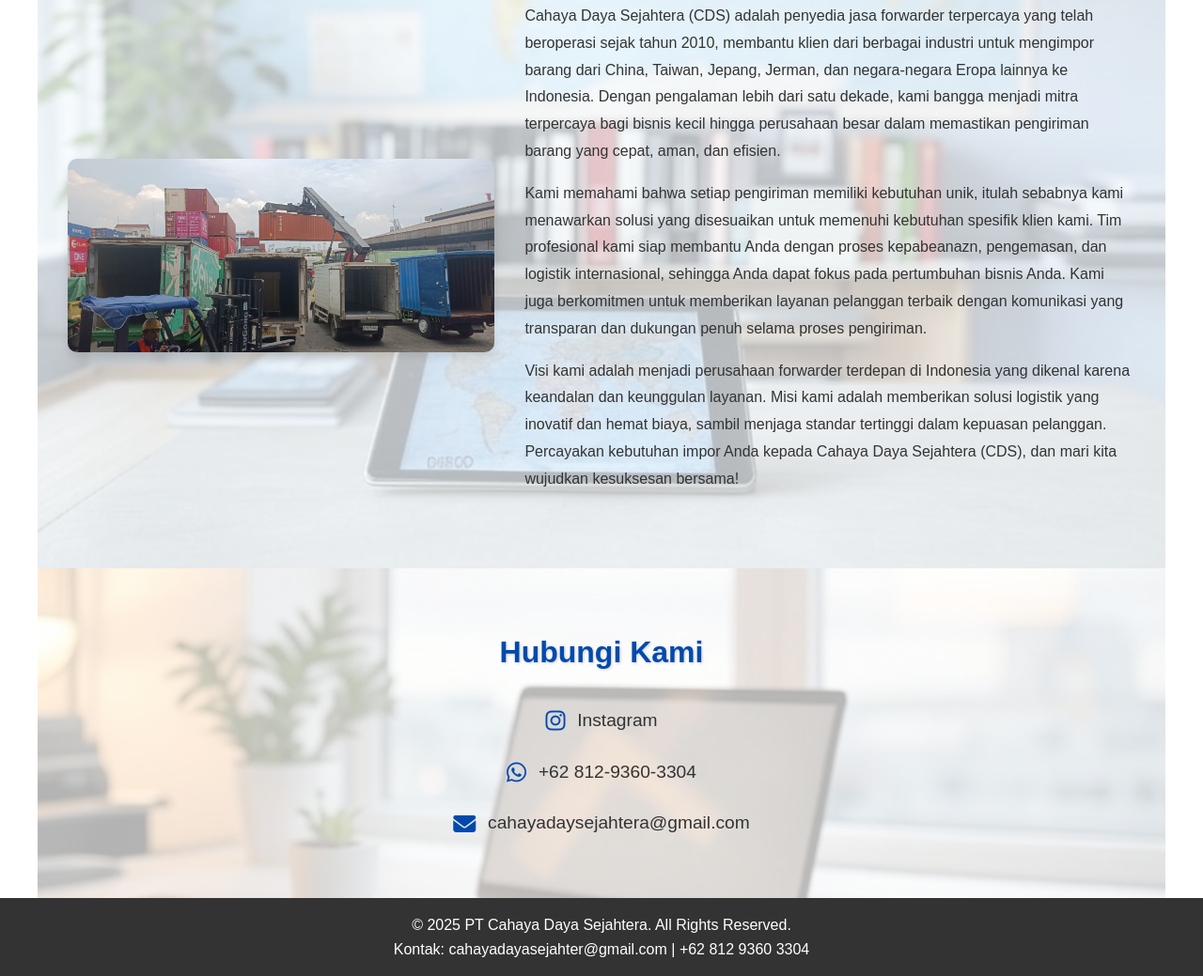
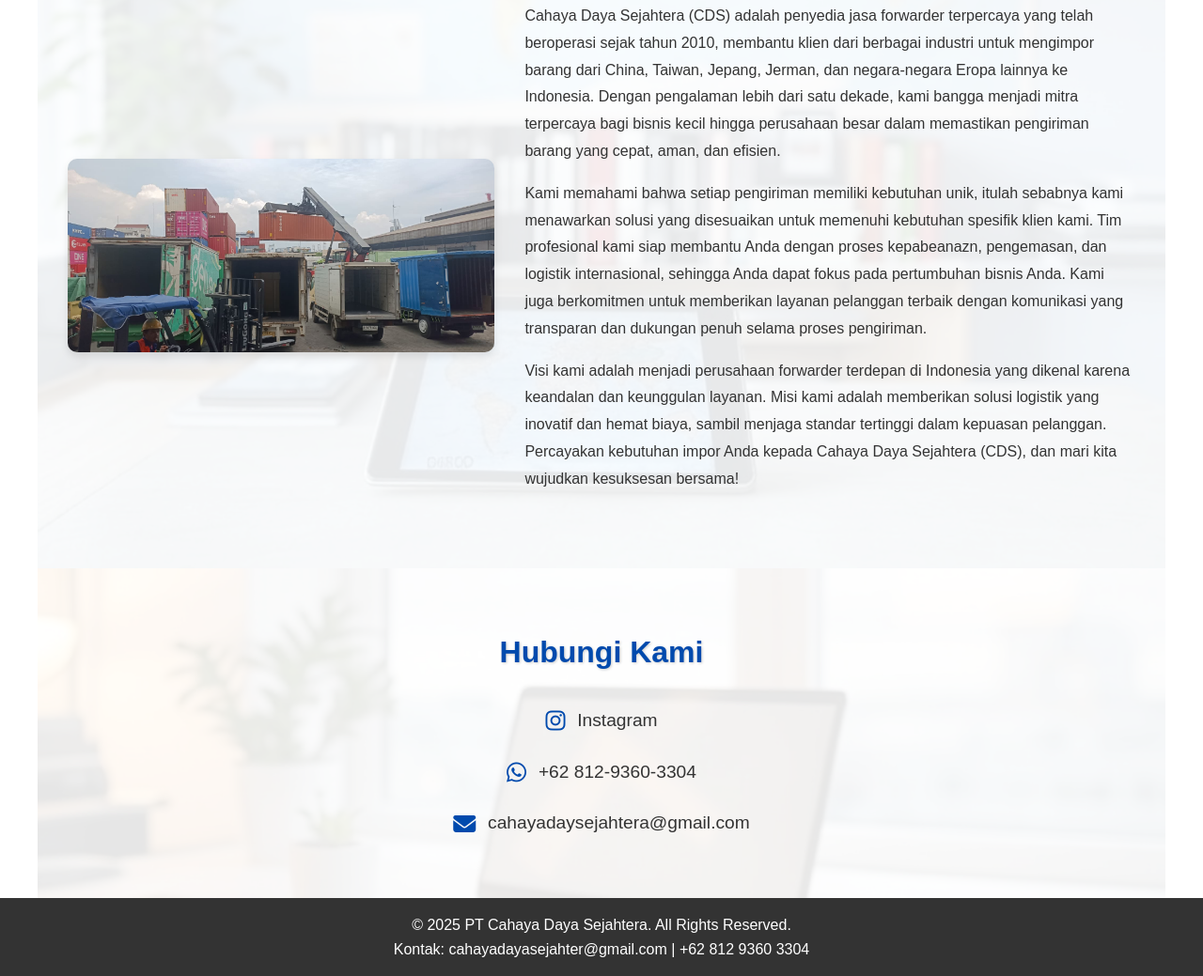
Before and after one commit to ikanAsin-dev/forwarder-website, a plain HTML site: page index.html in a window 1280 px wide. Shown: the part 1476-2515 px from the top of the page at 94% size. Drawn offline with Linux system fonts and the light colour scheme.

Commit message:
change background image transparency

```diff
--- a/css/style.css
+++ b/css/style.css
@@ -154,7 +154,7 @@ nav ul li a {
     left: 0;
     width: 100%;
     height: 100%;
-    background: rgba(255, 255, 255, 0.7);
+    background: rgba(255, 255, 255, 0.9);
     /* Semi-transparent white overlay */
     z-index: 0;
 }
@@ -193,7 +193,7 @@ nav ul li a {
     left: 0;
     width: 100%;
     height: 100%;
-    background: rgba(255, 255, 255, 0.7);
+    background: rgba(255, 255, 255, 0.9);
     z-index: 0;
 }
 
@@ -228,7 +228,7 @@ nav ul li a {
     left: 0;
     width: 100%;
     height: 100%;
-    background: rgba(255, 255, 255, 0.7);
+    background: rgba(255, 255, 255, 0.9);
     z-index: 0;
 }
 
```
